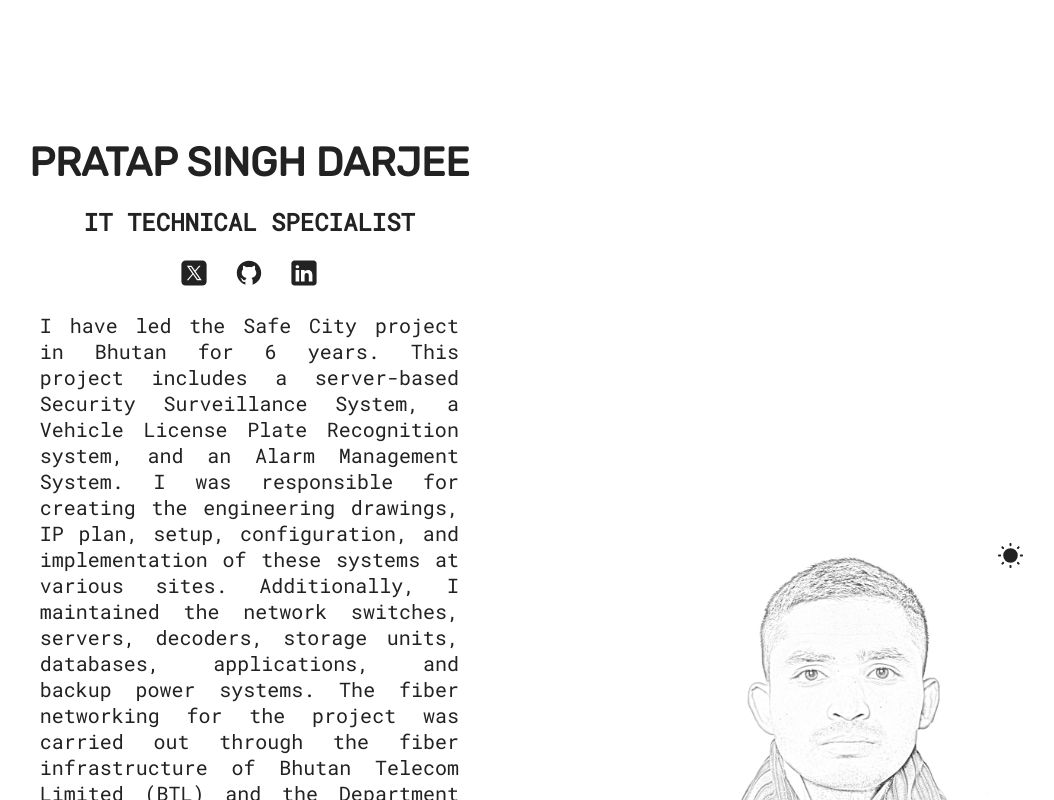
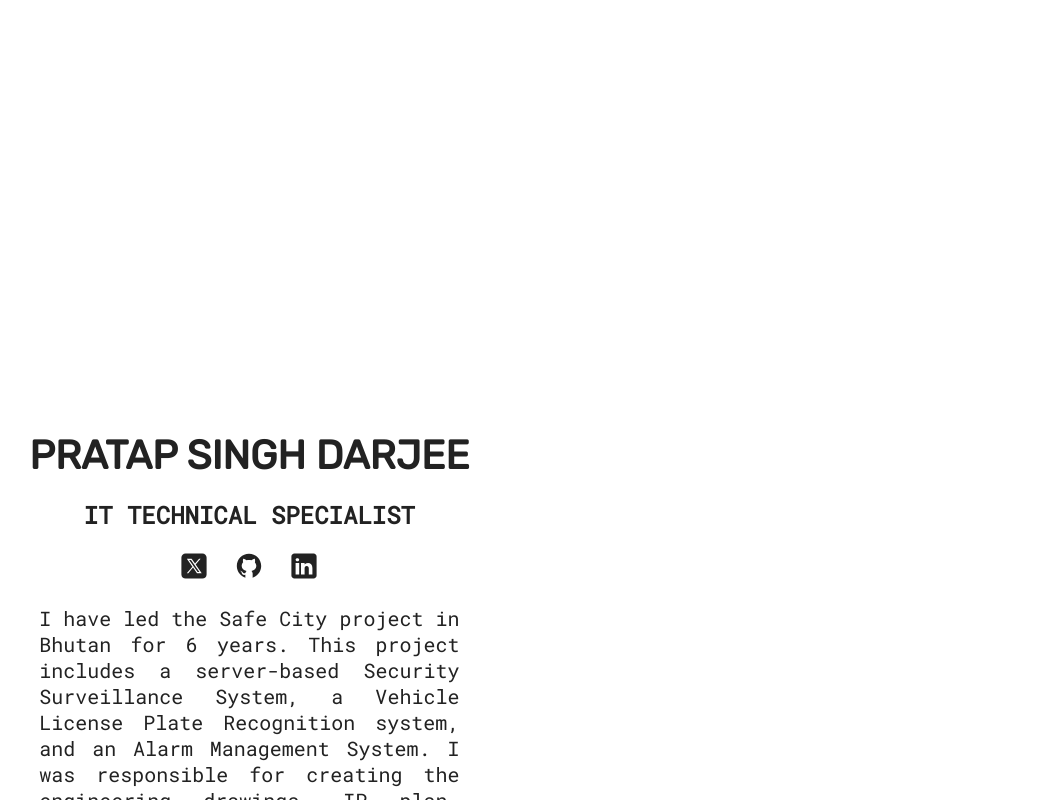
Before and after one commit to PratapSinghDarjee/Pratapsd_portfolio_website, a React (Vite) app: page / in a window 1280 px wide. Shown: the top 800 px of the page, without its empty margins (114-1168 px from the left). Built offline with nearby package versions, Linux system fonts and the light colour scheme.

Commit message:
Update HeroStyles.module.css
Description Div update

```diff
--- a/src/sections/Hero/HeroStyles.module.css
+++ b/src/sections/Hero/HeroStyles.module.css
@@ -4,7 +4,7 @@
     justify-content: center;
     gap: 60px;
     text-align: center;
-    height: 100dvh;
+    height: 250dvh;
     min-height: 180dvh;
     .hero {
       max-width: 250px;
@@ -67,7 +67,7 @@
   }
 
   .description {
-    max-width: 40rcap;
+    max-width: 35ch;
     align-self: center;
     text-align: justify;
     }
```
